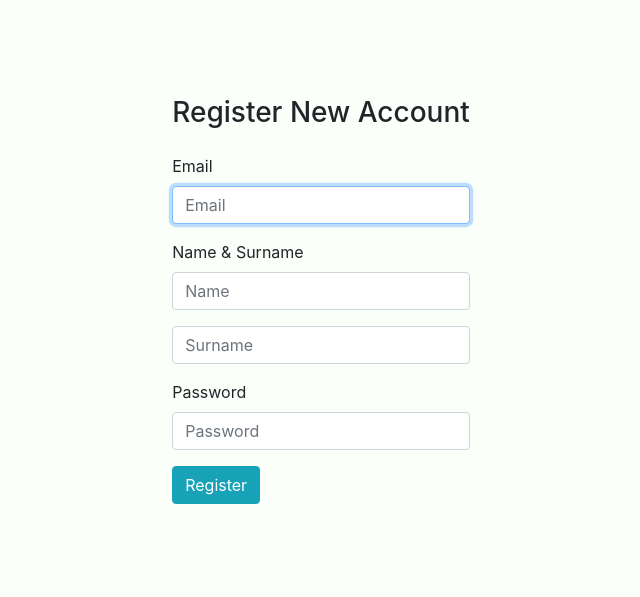
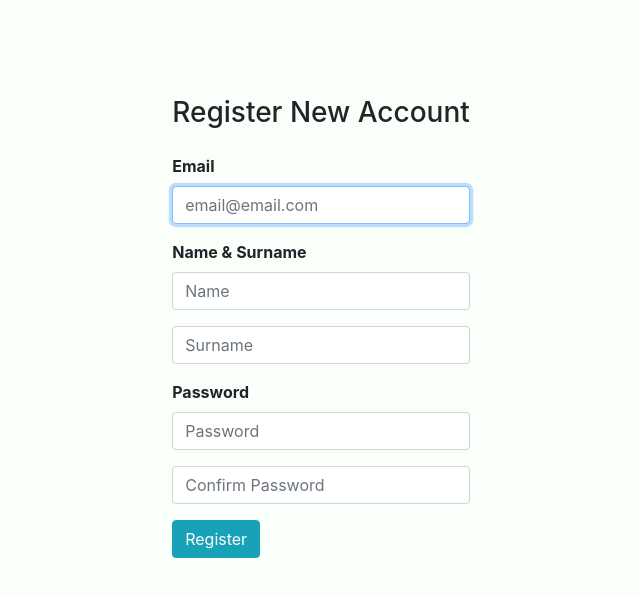
Before and after one commit to EIndriksons/CS50-2019, a Flask app: page /register in a window 1280 px wide. Shown: the part 64-661 px from the top of the page, without its empty margins (319-959 px from the left). Run offline with Flask 2, Linux system fonts and the light colour scheme; some libraries are stand-ins or nearby versions.

Commit message:
Implemented client and server side registration validation.

```diff
--- a/project/application.py
+++ b/project/application.py
@@ -1,4 +1,5 @@
 import time
+import re
 from cs50 import SQL
 from flask import Flask, flash, jsonify, redirect, render_template, request, session
 from flask_session import Session
@@ -893,6 +894,27 @@ def register():
 
     if request.method == "POST":
 
+        # make sure email is valid
+        if not bool(re.match(r'^([a-zA-Z0-9_\-\.]+)@([a-zA-Z0-9_\-\.]+)\.([a-zA-Z]{2,5})$', request.form.get("email"))):
+            return apology("incorrect email", 400)
+
+        # make sure name/surname is valid
+        if bool(re.match(r'[\s]', request.form.get("name"))) or bool(re.match(r'[\s]', request.form.get("surname"))):
+            return apology("name or surname cannot contain whitespace", 400)
+
+        if bool(re.match(r'[^a-zA-Z]', request.form.get("name"))) or bool(re.match(r'[^a-zA-Z]', request.form.get("surname"))):
+            return apology("name or surname must contain only letters", 400)
+
+        # make sure password is valid
+        if not request.form.get('password') == request.form.get('confirmpassword'):
+            return apology("both passwords must be the same", 400)
+
+        if not len(request.form.get("password")) >= 8:
+            return apology("password must be at least 8 characters long", 400)
+
+        if not bool(re.match(r'^(?=.*[0-9])(?=.*[a-zA-Z])([a-zA-Z0-9]+)$', request.form.get("password"))):
+            return apology("password must contain at least one character and one number", 400)
+
         # create hash from password
         hash = generate_password_hash(request.form.get("password"))
 
@@ -904,7 +926,7 @@ def register():
             hash=hash)
 
         if not new_user:
-            return apology("User with this email already exists!", 400)
+            return apology("user with this email already exists!", 400)
 
         # automatically log in the new user
         session["user_id"] = new_user
@@ -915,6 +937,16 @@ def register():
 
     else:
         return render_template("register.html")
+
+
+@app.route("/register_email_validation", methods=["GET"])
+def register_email_validation():
+
+    email = request.args.get("email")
+    available = db.execute("SELECT email FROM Users WHERE email=:email", email=email)
+    if not available:
+        return jsonify(True)
+    return jsonify('This email already exists')
 
 
 @app.route("/registration", methods=["GET", "POST"])
--- /dev/null
+++ b/project/static/script_outside.js
@@ -0,0 +1,55 @@
+// registration form validation
+$(function() {
+
+    $.validator.setDefaults({
+        errorClass : 'text-danger',
+        highlight : function(element) {
+            $(element)
+                .closest('.form-group')
+                .children('input')
+                .addClass('is-invalid');
+        },
+        unhighlight : function(element) {
+            $(element)
+                .closest('.form-group')
+                .children('input')
+                .removeClass('is-invalid');
+        }
+    });
+
+    $.validator.addMethod('strongPassword', function(value, element) {
+        return this.optional(element)
+            || value.length >= 8
+            && /\d/.test(value)
+            && /[a-z]/i.test(value);
+    }, 'Your password must be at least 8 characters long and contain at least one character and one number')
+
+    $('#register-form').validate({
+        rules : {
+            email : {
+                required : true,
+                email : true,
+                remote : '/register_email_validation'
+            },
+            name : {
+                required : true,
+                nowhitespace : true,
+                lettersonly : true
+            },
+            surname : {
+                required : true,
+                nowhitespace : true,
+                lettersonly : true
+            },
+            password : {
+                required : true,
+                strongPassword : true
+            },
+            confirmpassword : {
+                required : true,
+                equalTo : '#password'
+            }
+        }
+    });
+
+});
--- a/project/static/styles.css
+++ b/project/static/styles.css
@@ -1,3 +1,4 @@
+/* custom background and navbar colors */
 body {
     background-color: rgb(250, 255, 250);
 }
@@ -6,31 +7,29 @@ body {
     background-color: rgb(60, 134, 60);
 }
 
-/* change the brand and text color */
 .navbar-custom .navbar-brand,
 .navbar-custom .navbar-text {
     color: rgba(255,255,255,.1);
 }
 
-/* change the link color */
 .navbar-custom .navbar-nav .nav-link {
     color: rgba(255,255,255,.70);
 }
 
-/* change the color of active or hovered links */
 .navbar-custom .nav-item.active .nav-link,
 .navbar-custom .nav-item:hover .nav-link {
     color: rgba(255,255,255,1);
 }
 
+/* pointer for hovering in tables */
+#content tbody tr {
+    cursor: pointer;
+}
+
+/* custom login and registration page */
 .logreg {
     display: flex;
     flex-direction: column;
     justify-content: center;
     align-items: center;
 }
-
-/* For hovering in tables */
-#content tbody tr {
-    cursor: pointer;
-}
--- a/project/templates/layout.html
+++ b/project/templates/layout.html
@@ -14,8 +14,14 @@
         <script src="https://code.jquery.com/jquery-3.3.1.min.js"></script>
         <script src="https://cdnjs.cloudflare.com/ajax/libs/popper.js/1.14.3/umd/popper.min.js"></script>
         <script src="https://maxcdn.bootstrapcdn.com/bootstrap/4.1.3/js/bootstrap.min.js"></script>
-        <script src="/static/script.js"></script>
-        {% if session.role == "Admin" %}<script src="/static/script_admin.js"></script>{% endif %}
+        {% if session.user_id %}
+            <script src="/static/script.js"></script>
+        {% else %}
+            <script src="/static/script_outside.js"></script>
+        {% endif %}
+        {% if session.role == "Admin" %}
+            <script src="/static/script_admin.js"></script>
+        {% endif %}
 
         <title>ScoutFin{% block title %}{% endblock %}</title>
     </head>
--- a/project/templates/register.html
+++ b/project/templates/register.html
@@ -3,24 +3,29 @@
 
 {% block main %}
     <div class="logreg register mt-5">
-        <form action="/register" method="post">
+        <form id="register-form" action="/register" method="post">
             <h3 class="mb-4">Register New Account</h3>
             <div class="form-group">
-                <label>Email</label>
-                <input class="form-control" name="email" autocomplete="off" type="text" placeholder="Email" autofocus>
+                <label for="email" class="font-weight-bold">Email</label>
+                <input id="email" class="form-control" name="email" autocomplete="off" type="text" placeholder="email@email.com" autofocus>
             </div>
             <div class="form-group">
-                <label>Name & Surname</label>
-                <input class="form-control" name="name" type="text" placeholder="Name">
+                <label for="name" class="font-weight-bold">Name & Surname</label>
+                <input id="name" class="form-control" name="name" type="text" placeholder="Name">
             </div>
             <div class="form-group">
-                <input class="form-control" name="surname" type="text" placeholder="Surname">
+                <input id="surname" class="form-control" name="surname" type="text" placeholder="Surname">
             </div>
             <div class="form-group">
-                <label>Password</label>
-                <input class="form-control" name="password" type="password" placeholder="Password">
+                <label for="password" class="font-weight-bold">Password</label>
+                <input id="password" class="form-control" name="password" type="password" placeholder="Password">
             </div>
-            <button class="btn btn-info" type="submit">Register</button>
+            <div class="form-group">
+                <input id="confirmpassword" class="form-control" name="confirmpassword" type="password" placeholder="Confirm Password">
+            </div>
+            <button id="submit-button" class="btn btn-info" type="submit">Register</button>
         </form>
     </div>
+    <script src="http://ajax.aspnetcdn.com/ajax/jquery.validate/1.13.0/jquery.validate.min.js"></script>
+    <script src="http://ajax.aspnetcdn.com/ajax/jquery.validate/1.13.0/additional-methods.min.js"></script>
 {% endblock %}
```
